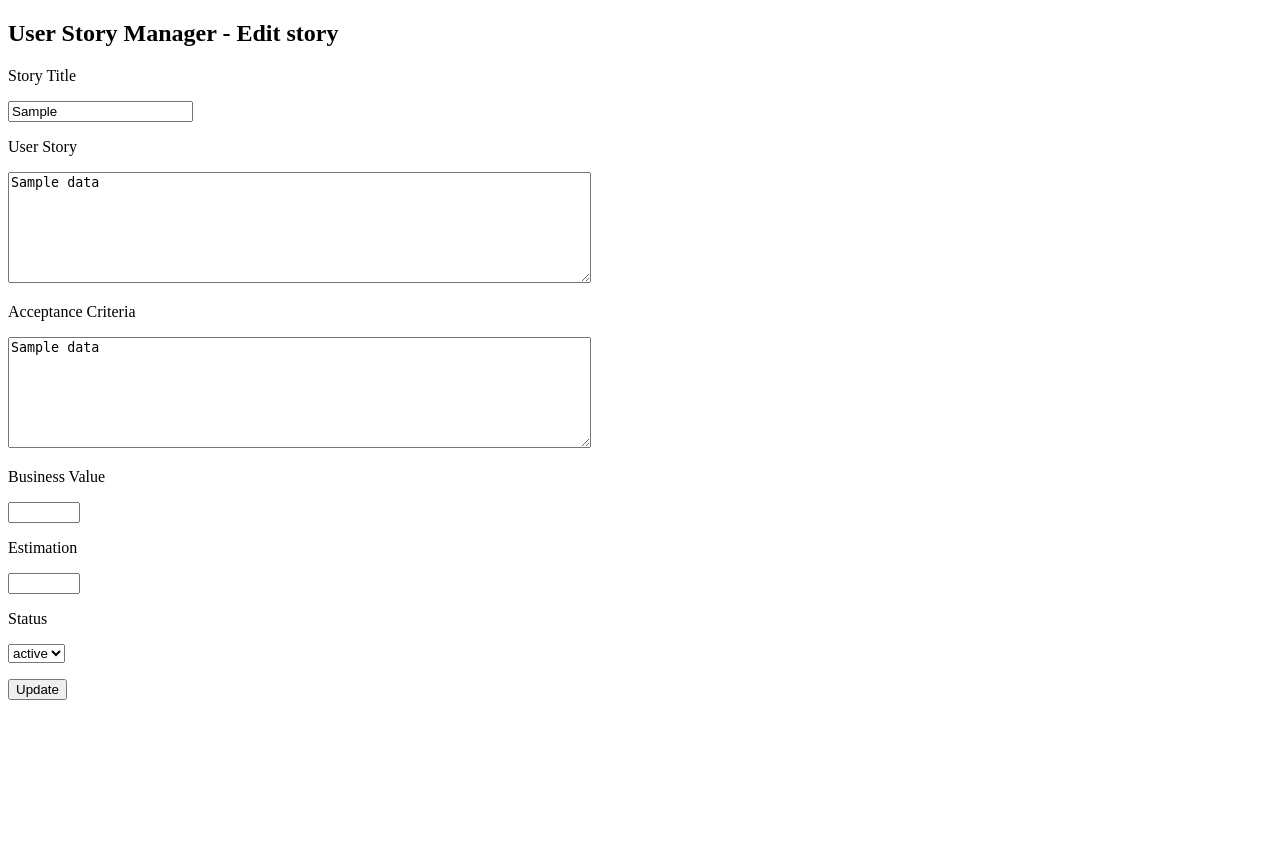
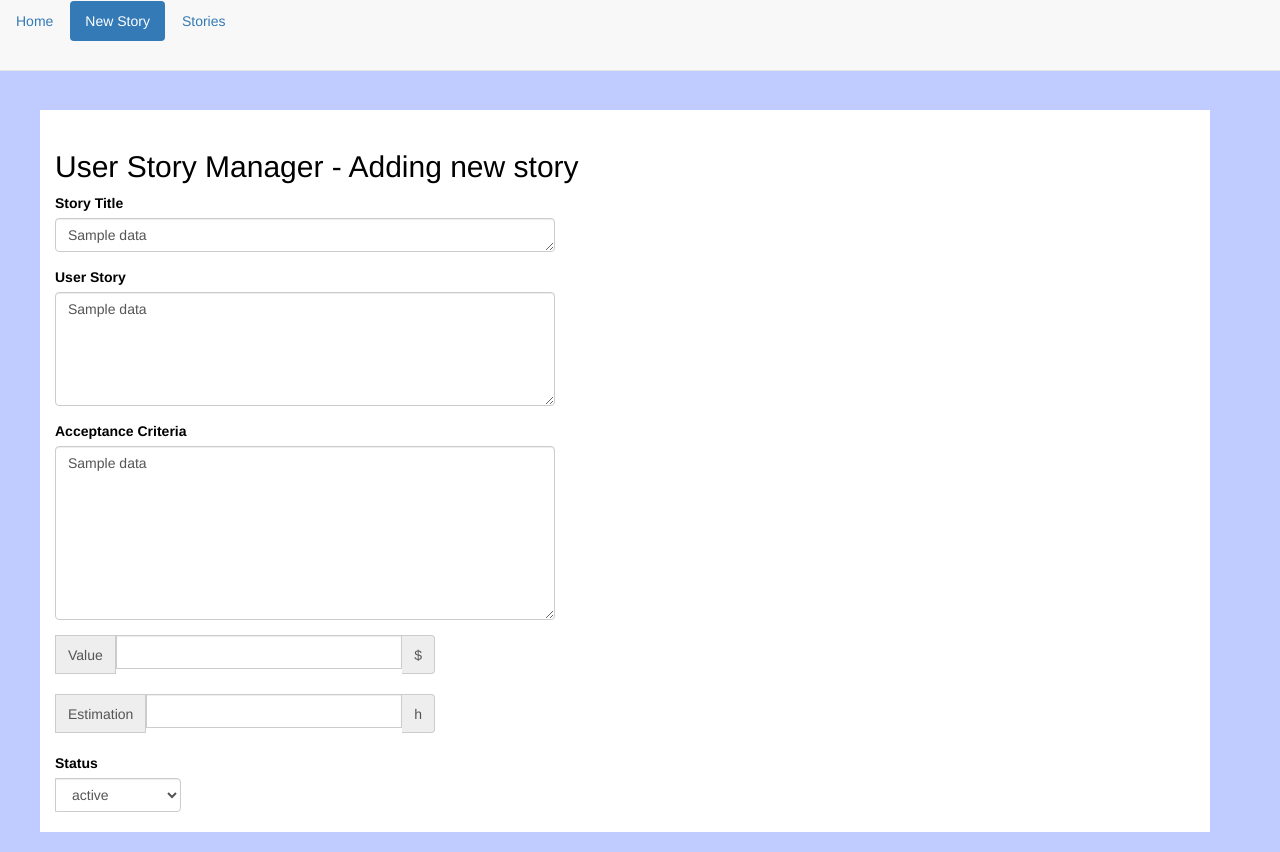
Before and after one commit to vivoca/user-story-manager-vivoca, a Flask app: template templates/edit.html in a window 1280 px wide. Before the commit the page ends 700 px from the top, so only its background shows below. Run offline with Flask 2, Linux system fonts and the light colour scheme; the template is opened without the code that fills it: most values are stand-ins (such as "Sample title", 1, 10 or a date in 2020); some libraries are stand-ins or nearby versions.

Commit message:
it's finally OK

```diff
--- /dev/null
+++ b/static/css/style.css
@@ -0,0 +1,37 @@
+body {
+    color: black;
+    background-color: #c0cbff;
+    padding-top: 70px;
+    margin: 20px
+}
+
+.container {
+    background-color: white;
+    padding-top: 20px;
+    margin: 20px;
+}
+
+.form-group {
+    width: 500px;
+}
+
+th {
+    text-align: center;
+    vertical-align: middle;
+    background-color: #a6a6a6;
+}
+
+tr:hover {
+    background-color: #f5f5f5
+}
+
+div #hometext{
+    background-color: white;
+    width: 500px;
+    margin-left: 27%;
+    margin-top: 200px;
+}
+
+#hometext {
+    text-align: center;
+}
--- a/templates/edit.html
+++ b/templates/edit.html
@@ -3,30 +3,62 @@
 <html>
 
 <head>
-<title>Edit story</title>
+    <meta charset="utf-8">
+    <meta name="viewport" content="width=device-width, initial-scale=1">
+    <link rel="stylesheet" href="http://maxcdn.bootstrapcdn.com/bootstrap/3.3.7/css/bootstrap.min.css">
+    <script src="https://ajax.googleapis.com/ajax/libs/jquery/1.12.4/jquery.min.js"></script>
+    <script src="http://maxcdn.bootstrapcdn.com/bootstrap/3.3.7/js/bootstrap.min.js"></script>
+    <title>Adding new story</title>
+    <link href="/static/css/style.css" rel="stylesheet"
 </head>
 
 <body>
-<h2>User Story Manager - Edit story</h2>
+    <nav class="navbar navbar-default navbar-fixed-top">
+    <div class="navbar">
+    <ul class="nav nav-pills" role="tablist">
+      <li><a href="/home">Home</a></li>
+      <li class="active"><a href="/story">New Story</a></li>
+      <li><a href="/list">Stories</a></li>
+    </ul>
+</div>
+</nav>
+
+<div class="container">
+<h2>User Story Manager - Adding new story</h2>
 <form method="POST">
 
-<p>Story Title</p>
-<p><input name="title" value={{ data_list[1] }}></p>
+<div class="form-group">
+<label for="title">Story Title</label>
+<textarea name="title" rows="1" class="form-control" aria-describedby="basic-addon1" required>{{ data_list[1] }}</textarea>
+</div>
 
-<p>User Story</p>
-<p><textarea rows="7" cols="70" name="story">{{ data_list[2] }}</textarea></p>
+<div class="form-group">
+<label for="story">User Story</label>
+<textarea name="story" rows="5" class="form-control text-justify" aria-describedby="basic-addon1" required>{{ data_list[2] }}</textarea>
+</div>
 
-<p>Acceptance Criteria</p>
-<p><textarea rows="7" cols="70" name="criteria">{{ data_list[3] }}</textarea></p>
+<div class="form-group">
+<label for="story">Acceptance Criteria</label>
+<textarea name="criteria" rows="8" class="form-control text-justify" aria-describedby="basic-addon1" required>{{ data_list[3] }}</textarea>
+</div>
 
-<p>Business Value</p>
-<input type="number" name="value" value={{ data_list[4] }} min="100" max="1500", step="100">
+<div class="input-group col-lg-4">
+<label for="value"></label>
+<span class="input-group-addon" id="basic-addon1">Value</span>
+<input name="value" type="number" class="form-control" aria-describedby="basic-addon1" value={{ data_list[4] }} min="100" max="1500" step="100"/>
+<span class="input-group-addon">$</span>
+</div></br>
 
-<p>Estimation</p>
-<input type="number" name="estimation" value={{ data_list[5] }} min="0.5" max="40", step="0.5">
+<div class="input-group col-lg-4">
+<label for="estimation"></label>
+<span class="input-group-addon" id="basic-addon1">Estimation</span>
+<input name="estimation" type="number" class="form-control" aria-describedby="basic-addon1" value={{ data_list[5] }} min="0.5" max="40" step="0.5"/>
+<span class="input-group-addon">h</span>
+</div></br>
 
-<p>Status</p>
-<select name="status" >
+<div class="input-group">
+<label for="status">Status</label>
+<select name="status" class="form-control" required>
     {% for status in status_list %}
     {% if status == data_list[6] %}
     <option selected value={{ status }}>{{ status }}</option>
@@ -35,9 +67,4 @@
     {% endif %}
     {% endfor %}
 </select>
-
-<p><input type="submit" value="Update"></p>
-
-</form>
-</body>
-</html>
+</div></br>
```
Also changed, not shown: templates/form.html (+49 -14 lines), templates/home.html (+19 -3 lines), templates/list.html (+27 -6 lines), README.md.
